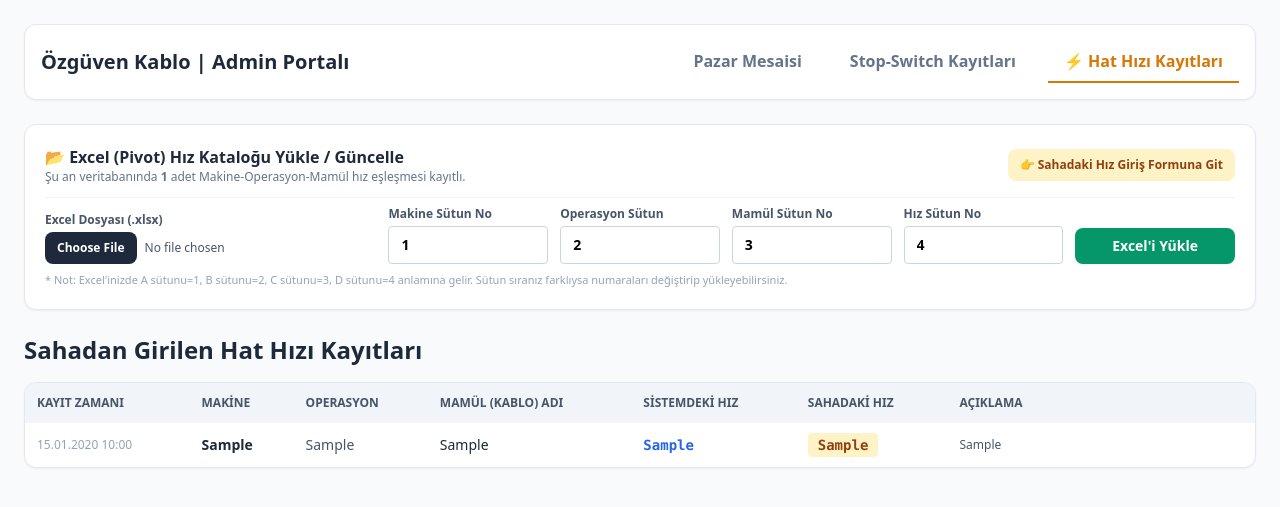
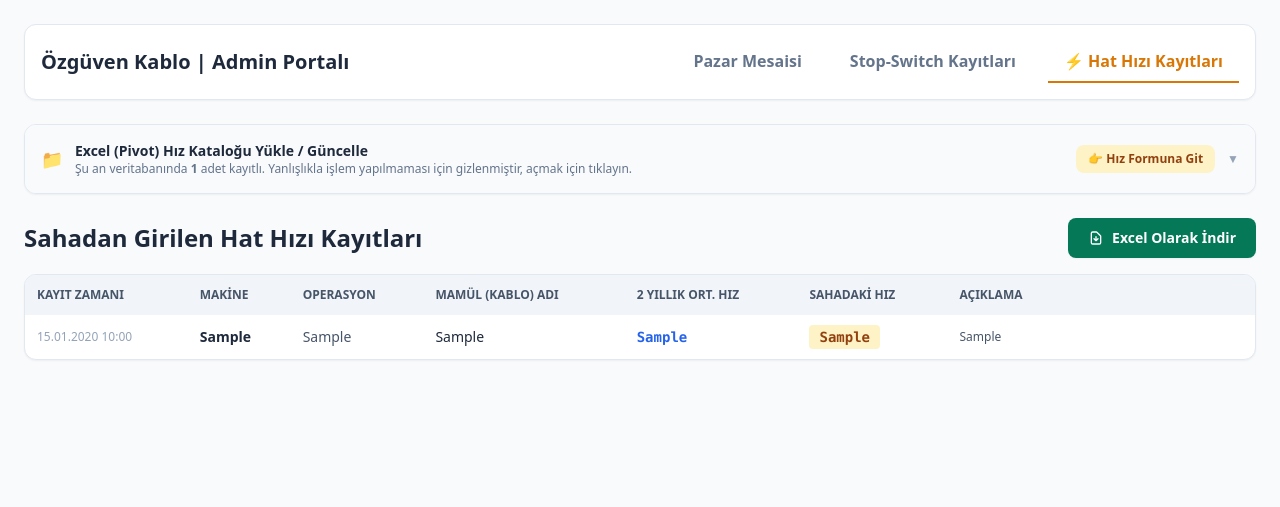
Before and after one commit to ynr1234/ozguven-fabrika, a FastAPI app: page /admin/hiz in a window 1280 px wide. Shown: the top 507 px of the page. Run offline with FastAPI, Linux system fonts and the light colour scheme; tables that the repository leaves empty hold one stand-in row (values such as "Sample post"); some libraries are stand-ins or nearby versions.

Commit message:
Update admin_hiz.html

```diff
--- a/templates/admin_hiz.html
+++ b/templates/admin_hiz.html
@@ -19,29 +19,36 @@
             </div>
         </div>
 
-        <!-- EXCEL KATALOG YÜKLEME KUTUSU -->
-        <div class="bg-white p-5 rounded-xl border border-slate-200 shadow-sm mb-6">
-            <div class="flex flex-wrap justify-between items-center mb-3">
+        <!-- AÇILIR / KAPANIR EXCEL KATALOG YÜKLEME KUTUSU (VARSAYILAN: KAPALI) -->
+        <details class="group bg-white rounded-xl border border-slate-200 shadow-sm mb-6 overflow-hidden">
+            <summary class="flex justify-between items-center p-4 cursor-pointer select-none bg-slate-50 hover:bg-slate-100 transition">
+                <div class="flex items-center gap-3">
+                    <span class="text-lg">📁</span>
                     <div>
-                    <h2 class="text-base font-bold text-slate-800">📂 Excel (Pivot) Hız Kataloğu Yükle / Güncelle</h2>
-                    <p class="text-xs text-slate-500">Şu an veritabanında <strong>{{ katalog_sayisi }}</strong> adet Makine-Operasyon-Mamül hız eşleşmesi kayıtlı.</p>
+                        <h2 class="text-sm font-bold text-slate-800">Excel (Pivot) Hız Kataloğu Yükle / Güncelle</h2>
+                        <p class="text-xs text-slate-500">Şu an veritabanında <strong>{{ katalog_sayisi or 0 }}</strong> adet kayıtlı. Yanlışlıkla işlem yapılmaması için gizlenmiştir, açmak için tıklayın.</p>
                     </div>
-                <a href="/hiz" class="text-xs font-bold bg-amber-100 text-amber-800 px-3 py-2 rounded-lg hover:bg-amber-200 transition">👉 Sahadaki Hız Giriş Formuna Git</a>
                 </div>
+                <div class="flex items-center gap-3">
+                    <a href="/hiz" class="text-xs font-bold bg-amber-100 text-amber-800 px-3 py-1.5 rounded-lg hover:bg-amber-200 transition" onclick="event.stopPropagation();">👉 Hız Formuna Git</a>
+                    <span class="text-xs font-semibold text-slate-400 group-open:rotate-180 transition-transform duration-200">▼</span>
+                </div>
+            </summary>
 
+            <div class="p-5 border-t border-slate-100">
                 {% if yukleme_mesaji %}
                 <div class="mb-4 p-3 rounded-lg text-sm font-semibold bg-blue-50 text-blue-800 border border-blue-200">
                     {{ yukleme_mesaji }}
                 </div>
                 {% endif %}
 
-            <form action="/admin/hiz/excel-yukle" method="POST" enctype="multipart/form-data" class="grid grid-cols-2 md:grid-cols-7 gap-3 items-end pt-2 border-t border-slate-100">
+                <form action="/admin/hiz/excel-yukle" method="POST" enctype="multipart/form-data" class="grid grid-cols-2 md:grid-cols-7 gap-3 items-end">
                     <div class="col-span-2">
                         <label class="block text-xs font-bold text-slate-600 mb-1">Excel Dosyası (.xlsx)</label>
                         <input type="file" name="excel_dosyasi" accept=".xlsx" required class="w-full text-xs text-slate-600 file:mr-2 file:py-2 file:px-3 file:rounded-lg file:border-0 file:text-xs file:font-bold file:bg-slate-800 file:text-white hover:file:bg-slate-700">
                     </div>
                     <div>
-                    <label class="block text-xs font-bold text-slate-600 mb-1">Makine Sütun No</label>
+                        <label class="block text-xs font-bold text-slate-600 mb-1">Makine Sütun</label>
                         <input type="number" name="makine_sutun" value="1" min="1" required class="w-full px-3 py-2 rounded border border-slate-300 text-sm font-bold">
                     </div>
                     <div>
@@ -49,11 +56,11 @@
                         <input type="number" name="operasyon_sutun" value="2" min="1" required class="w-full px-3 py-2 rounded border border-slate-300 text-sm font-bold">
                     </div>
                     <div>
-                    <label class="block text-xs font-bold text-slate-600 mb-1">Mamül Sütun No</label>
+                        <label class="block text-xs font-bold text-slate-600 mb-1">Mamül Sütun</label>
                         <input type="number" name="mamul_sutun" value="3" min="1" required class="w-full px-3 py-2 rounded border border-slate-300 text-sm font-bold">
                     </div>
                     <div>
-                    <label class="block text-xs font-bold text-slate-600 mb-1">Hız Sütun No</label>
+                        <label class="block text-xs font-bold text-slate-600 mb-1">Hız Sütun</label>
                         <input type="number" name="hiz_sutun" value="4" min="1" required class="w-full px-3 py-2 rounded border border-slate-300 text-sm font-bold">
                     </div>
                     <div>
@@ -62,12 +69,21 @@
                         </button>
                     </div>
                 </form>
-            <p class="text-[11px] text-slate-400 mt-2">* Not: Excel'inizde A sütunu=1, B sütunu=2, C sütunu=3, D sütunu=4 anlamına gelir. Sütun sıranız farklıysa numaraları değiştirip yükleyebilirsiniz.</p>
+            </div>
+        </details>
+
+        <!-- BAŞLIK VE EXCEL İNDİRME BUTONU -->
+        <div class="flex flex-wrap justify-between items-center mb-4 gap-4">
+            <h2 class="text-2xl font-bold text-slate-800">Sahadan Girilen Hat Hızı Kayıtları</h2>
+            <a href="/admin/hiz/excel-indir" class="inline-flex items-center gap-2 bg-emerald-700 hover:bg-emerald-800 text-white font-bold py-2.5 px-5 rounded-lg text-sm shadow-sm transition">
+                <svg xmlns="http://www.w3.org/2000/svg" class="h-4 w-4" fill="none" viewBox="0 0 24 24" stroke="currentColor">
+                    <path stroke-linecap="round" stroke-linejoin="round" stroke-width="2" d="M12 10v6m0 0l-3-3m3 3l3-3m2 8H7a2 2 0 01-2-2V5a2 2 0 012-2h5.586a1 1 0 01.707.293l5.414 5.414a1 1 0 01.293.707V19a2 2 0 01-2 2z" />
+                </svg>
+                Excel Olarak İndir
+            </a>
         </div>
 
         <!-- KAYITLAR TABLOSU -->
-        <h2 class="text-2xl font-bold text-slate-800 mb-4">Sahadan Girilen Hat Hızı Kayıtları</h2>
-
         <div class="bg-white rounded-xl border border-slate-200 shadow-sm overflow-x-auto">
             <table class="w-full text-left border-collapse min-w-[900px]">
                 <thead class="bg-slate-100 text-xs font-semibold text-slate-600 uppercase">
@@ -76,7 +92,7 @@
                         <th class="p-3">Makine</th>
                         <th class="p-3">Operasyon</th>
                         <th class="p-3">Mamül (Kablo) Adı</th>
-                        <th class="p-3">Sistemdeki Hız</th>
+                        <th class="p-3">2 Yıllık Ort. Hız</th>
                         <th class="p-3">Sahadaki Hız</th>
                         <th class="p-3 w-1/4">Açıklama</th>
                     </tr>
@@ -84,7 +100,6 @@
                 <tbody class="text-sm divide-y divide-slate-100">
                     {% for k in kayitlar %}
                     <tr class="hover:bg-slate-50">
-
                         <td class="p-3 text-xs text-slate-400">
                             {{ k.kayit_zamani.strftime('%d.%m.%Y %H:%M') if k.kayit_zamani else '-' }}
                         </td>
@@ -99,6 +114,10 @@
                         </td>
                         <td class="p-3 text-slate-600 text-xs">{{ k.aciklama or '-' }}</td>
                     </tr>
+                    {% else %}
+                    <tr>
+                        <td colspan="7" class="p-4 text-center text-slate-400 text-sm">Henüz sahadan girilmiş bir hız kaydı bulunmuyor.</td>
+                    </tr>
                     {% endfor %}
                 </tbody>
             </table>
```
Lines whose indentation alone changed are shown as unchanged.
